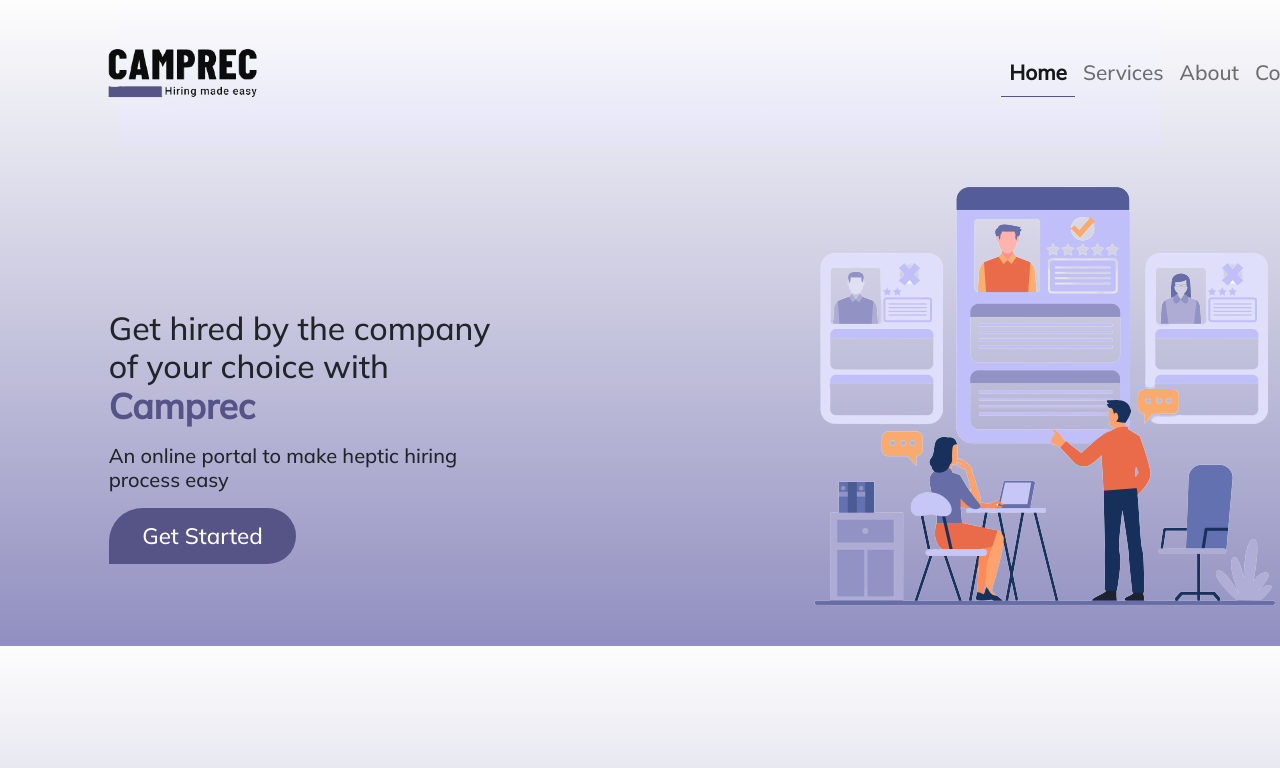
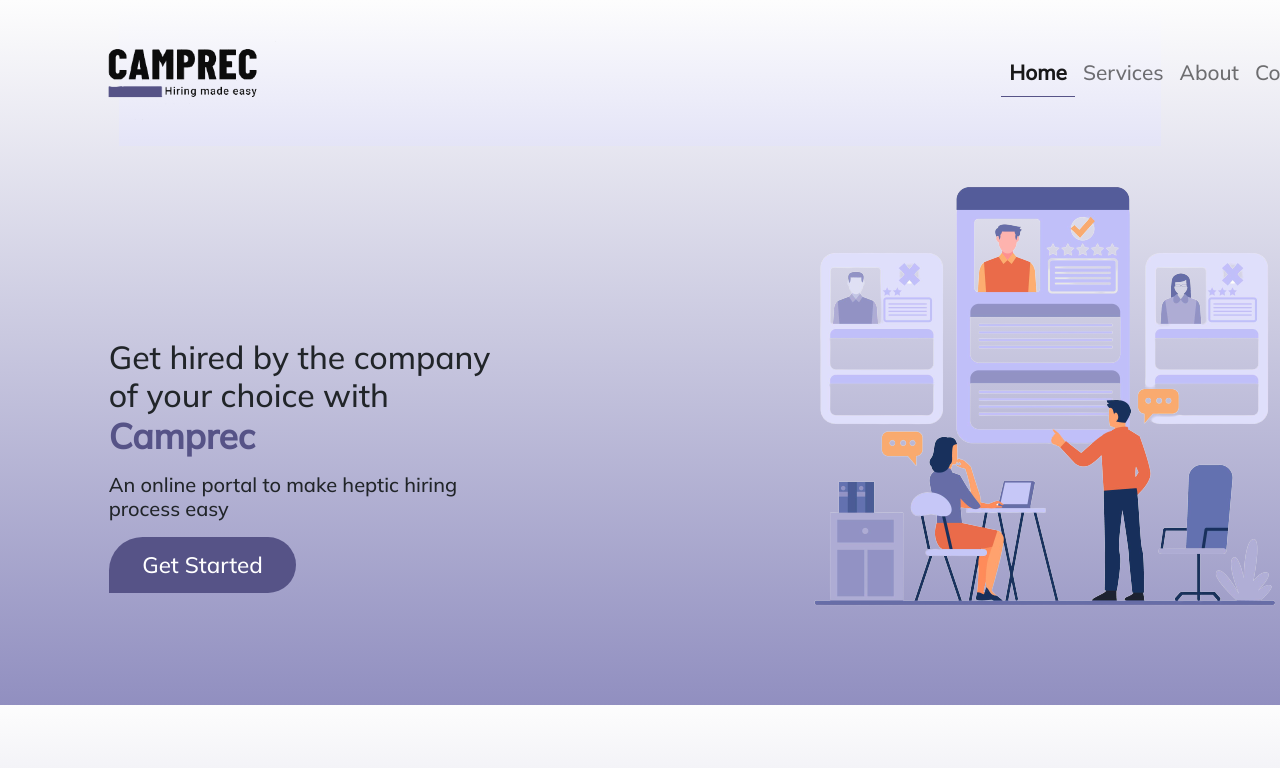
Before and after one commit to Incentive-Coders/camprec, a React (Create React App) app: page / in a window 1280 px wide. Shown: the top 768 px of the page. Built offline with nearby package versions, Linux system fonts and the light colour scheme.

Commit message:
homepage

```diff
--- a/src/css/home.css
+++ b/src/css/home.css
@@ -1,5 +1,6 @@
 .home{
     display: flex;
+    height: 559px;
 }
 .get_started{
     align-content: center;
--- a/src/jsx_file/App.jsx
+++ b/src/jsx_file/App.jsx
@@ -1,6 +1,6 @@
 import React from 'react';
-import "E:/camprec2/node_modules/bootstrap/dist/css/bootstrap.min.css";
-import "E:/camprec2/node_modules/bootstrap/dist/js/bootstrap.bundle";
+import "C:\\Users\\yasharth dubey\\Documents\\WebProjects\\camprec2\\node_modules/bootstrap/dist/css/bootstrap.min.css";
+import "C:\\Users\\yasharth dubey\\Documents\\WebProjects\\camprec2\\node_modules/bootstrap/dist/js/bootstrap.bundle";
 import { Redirect, Route, Switch } from 'react-router-dom';
 import Home from "./Home"
 import About from "./About"
```
